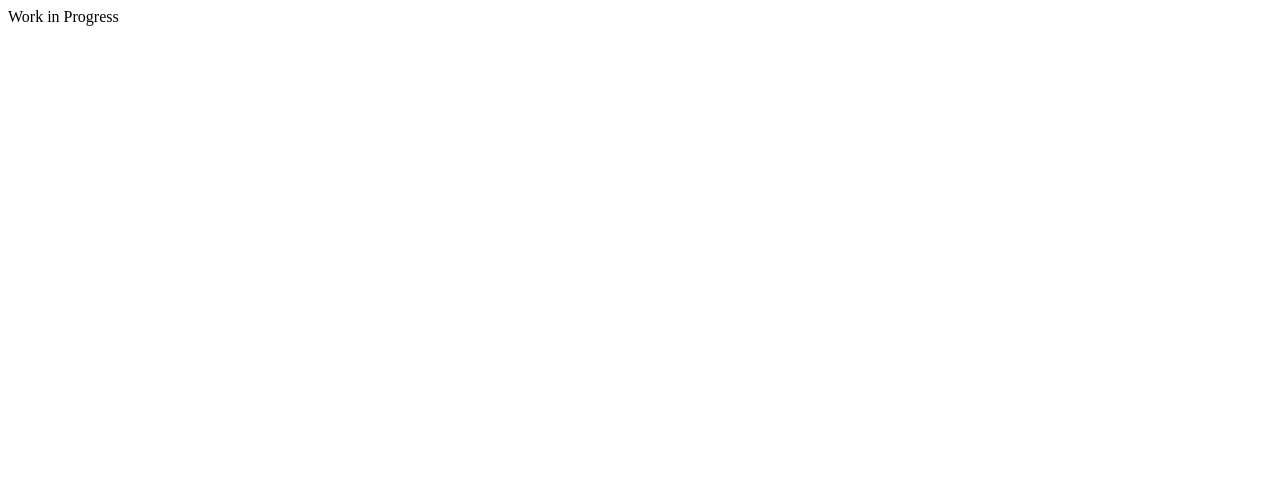
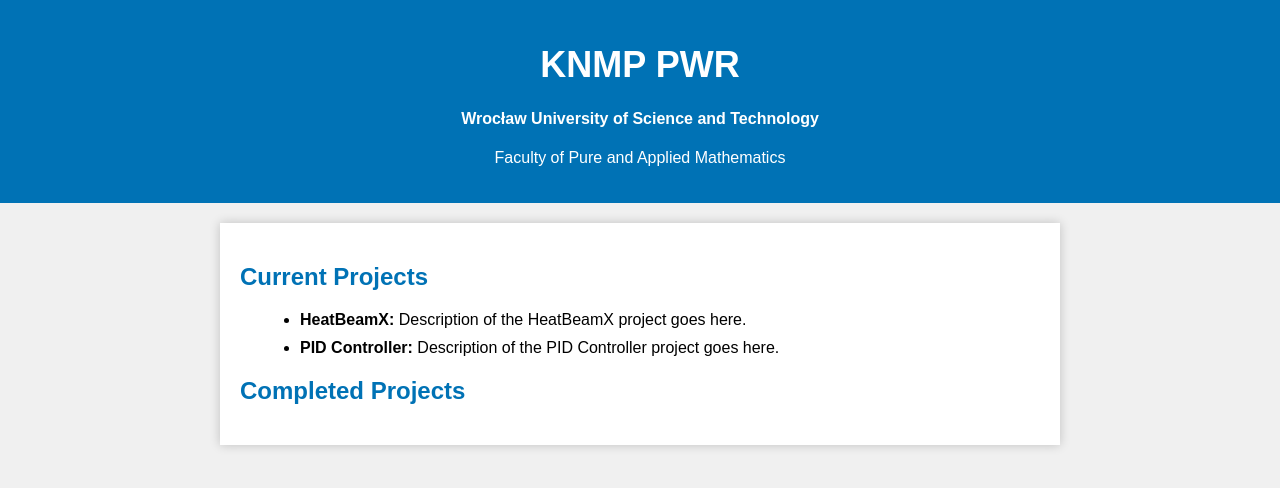
Before and after one commit to KNMPPWR/knmppwr.github.io, a plain HTML site: page index.html in a window 1280 px wide. Drawn offline with Linux system fonts and the light colour scheme.

Commit message:
test site

```diff
--- a/index.html
+++ b/index.html
@@ -1 +1,63 @@
-Work in Progress
+<!DOCTYPE html>
+<html lang="en">
+<head>
+    <meta charset="UTF-8">
+    <meta name="viewport" content="width=device-width, initial-scale=1.0">
+    <title>KNMP PWR Student Organization</title>
+    <style>
+        body {
+            font-family: Arial, sans-serif;
+            margin: 0;
+            padding: 0;
+            background-color: #f0f0f0;
+        }
+        header {
+            background-color: #0072b5;
+            color: #fff;
+            padding: 20px 0;
+            text-align: center;
+        }
+        h1 {
+            font-size: 36px;
+        }
+        .container {
+            max-width: 800px;
+            margin: 20px auto;
+            padding: 20px;
+            background-color: #fff;
+            box-shadow: 0 0 10px rgba(0, 0, 0, 0.2);
+        }
+        h2 {
+            font-size: 24px;
+            color: #0072b5;
+            margin-top: 20px;
+        }
+        ul {
+            list-style-type: disc;
+            margin-left: 20px;
+        }
+        li {
+            margin-bottom: 10px;
+        }
+    </style>
+</head>
+<body>
+    <header>
+        <h1>KNMP PWR</h1>
+        <h4>Wrocław University of Science and Technology</h4>
+        <p>Faculty of Pure and Applied Mathematics</p>
+    </header>
+    <div class="container">
+        <h2>Current Projects</h2>
+        <ul>
+            <li><strong>HeatBeamX:</strong> Description of the HeatBeamX project goes here.</li>
+            <li><strong>PID Controller:</strong> Description of the PID Controller project goes here.</li>
+        </ul>
+
+        <h2>Completed Projects</h2>
+        <ul>
+            <!-- Add completed projects and descriptions here -->
+        </ul>
+    </div>
+</body>
+</html>
```
